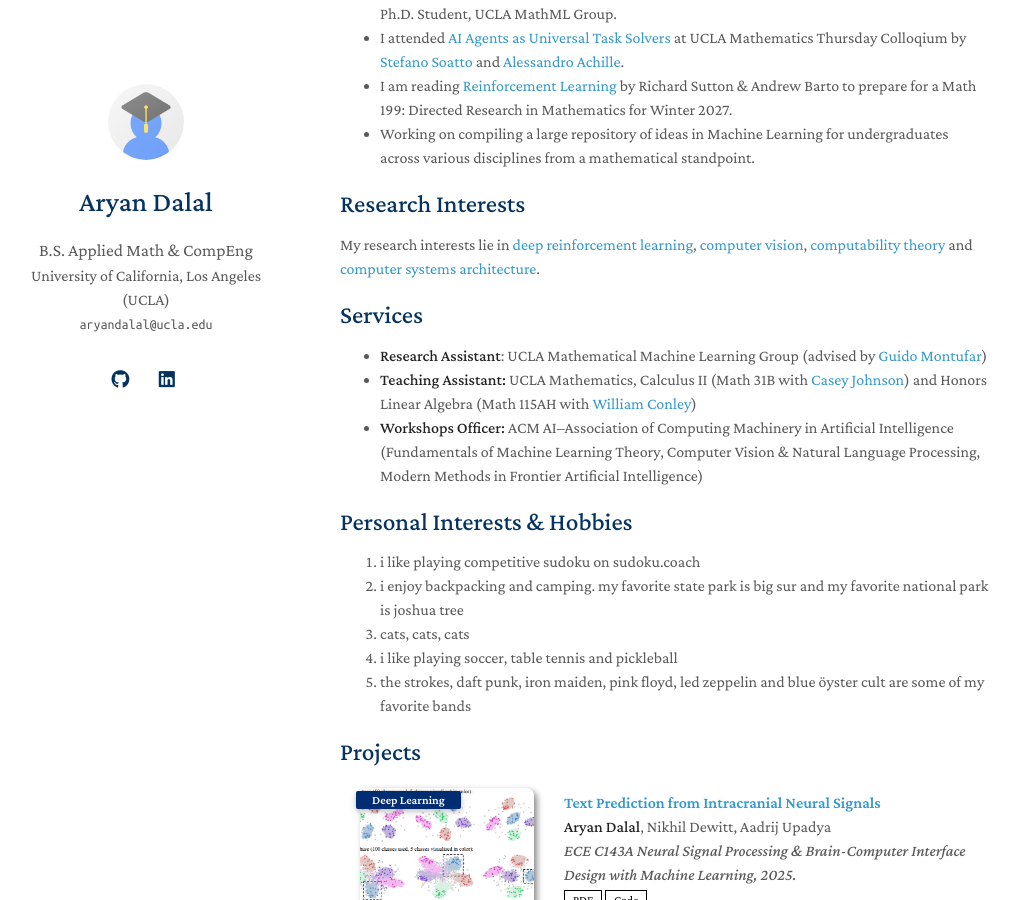
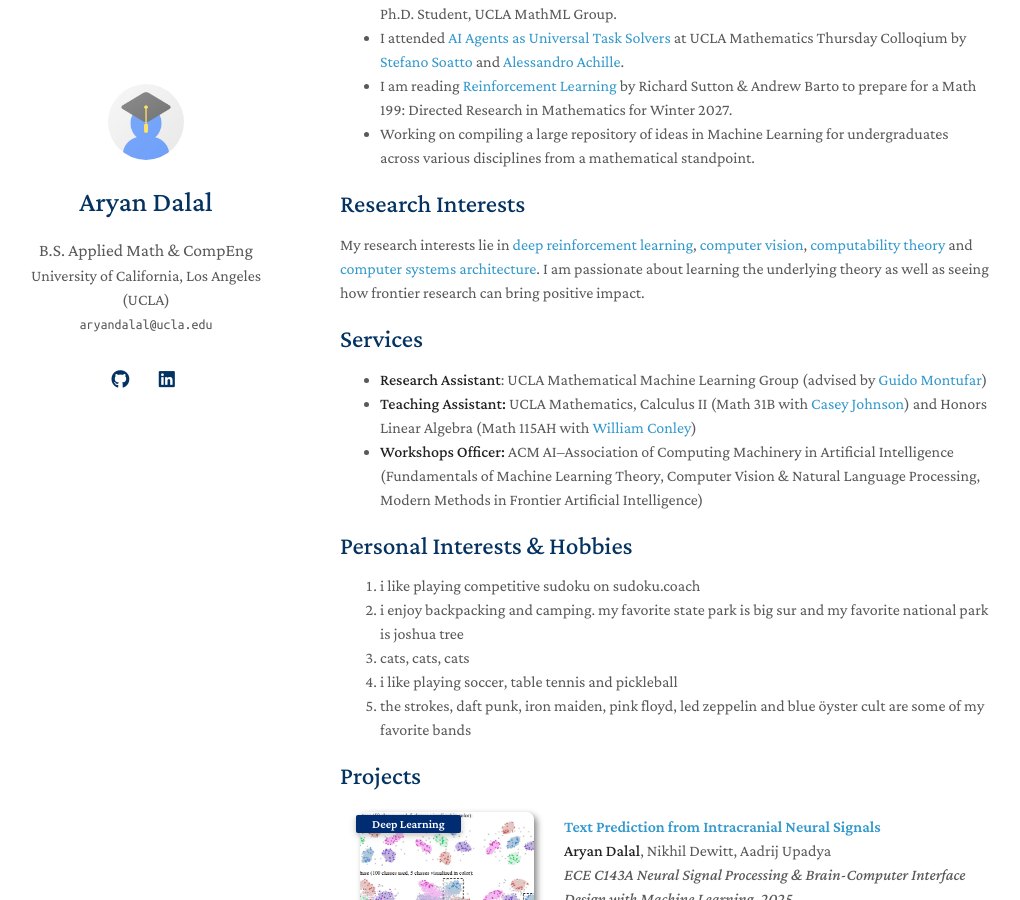
Before and after one commit to DalalAryan/dalalaryan.github.io, a Jekyll site: the page built from index.md, in a window 1280 px wide and 900 px high, scrolled down 313 px. Shown: the whole window, without its empty margins (130-1150 px from the left). Built offline with Jekyll 4.4.1, drawn with Linux system fonts in a browser that asks for light colours; a style sheet for code colours, icons or effects is not loaded; our own code applies the rules of GitHub Pages for plain Markdown files.

Commit message:
Update index.md

```diff
--- a/index.md
+++ b/index.md
@@ -14,7 +14,7 @@ I am an undergraduate at [UCLA](https://www.ucla.edu) studying *Applied Mathemat
 
 ## Research Interests
 
-My research interests lie in [deep reinforcement learning](), [computer vision](), [computability theory]() and [computer systems architecture]().
+My research interests lie in [deep reinforcement learning](), [computer vision](), [computability theory]() and [computer systems architecture](). I am passionate about learning the underlying theory as well as seeing how frontier research can bring positive impact.
 
 ## Services
 
```
